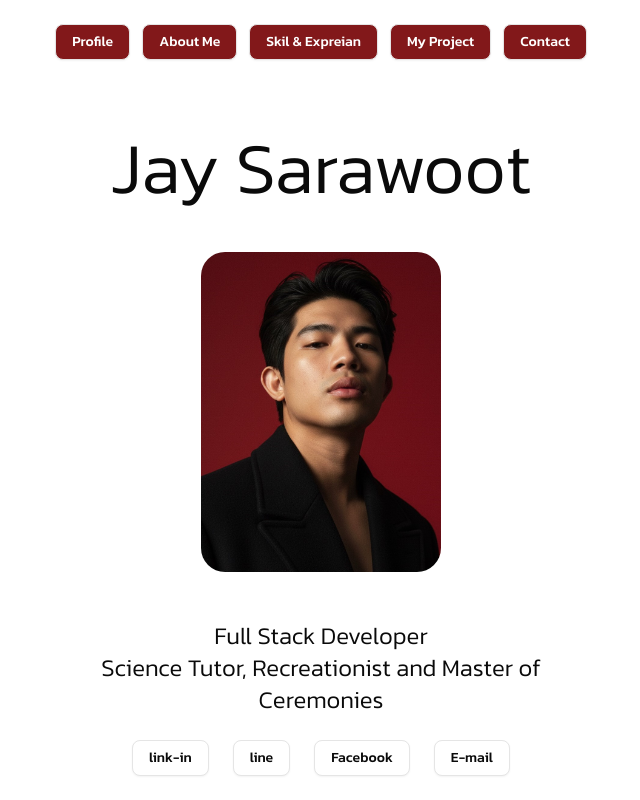
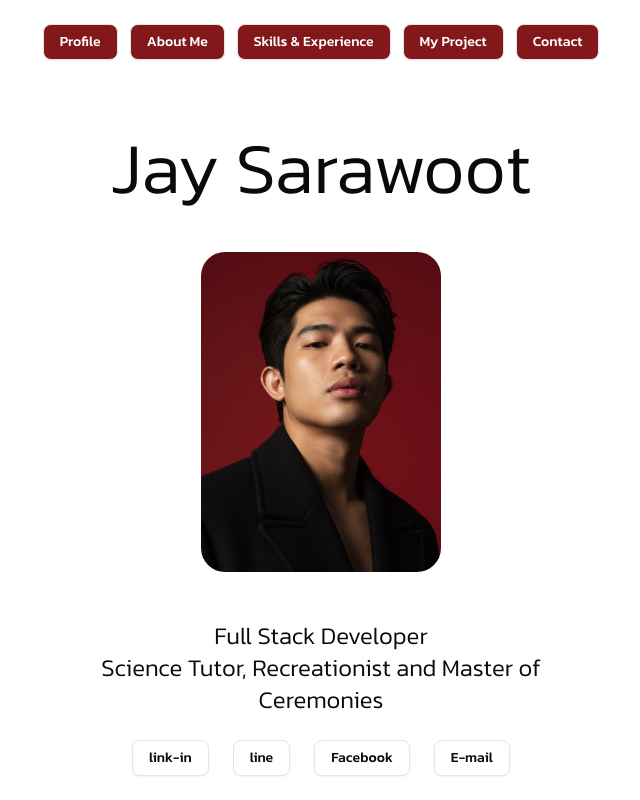
Before and after one commit to Sarawoot-K/Portfolio-Sarawoot-K, a React (Vite) app: page / in a window 1280 px wide. Shown: the top 800 px of the page, without its empty margins (319-959 px from the left). Built offline with nearby package versions, Linux system fonts and the light colour scheme.

Commit message:
modified : app & fix img

```diff
--- a/src/App.jsx
+++ b/src/App.jsx
@@ -4,7 +4,7 @@ import AboutMe from "./components/AboutMe";
 import Skill from "./components/Skill";
 import MyProject from "./components/MyProject";
 import Contact from "./components/Contact";
-import { Button,} from "./components/ui/button";
+import { Button } from "./components/ui/button";
 
 const App = () => {
   const [view, setView] = useState("user");
@@ -19,61 +19,32 @@ const App = () => {
 
   const ActiveView = views[view];
 
+  const navItems = [
+    { id: "user", label: "Profile" },
+    { id: "aboutme", label: "About Me" },
+    { id: "skill", label: "Skills & Experience" },
+    { id: "myproject", label: "My Project" },
+    { id: "contact", label: "Contact" },
+  ];
+
   return (
     <div className="">
       <div className="">
         <section className="">
           <ul className="flex justify-center p-6 gap-3 flex-wrap max-w-480">
-            <li>
-              <div onClick={() => setView("user")}>
+            {navItems.map((item) => (
+              <li key={item.id}>
+                <div>
                   <Button
+                    onClick={() => setView(item.id)}
                     variant="outline"
                     className="btn cursor-pointer bg-red-900 text-white"
                   >
-                  Profile
+                    {item.label}
                   </Button>
                 </div>
               </li>
-            <li>
-              <div onClick={() => setView("aboutme")}>
-                <Button
-                  variant="outline"
-                  className="btn cursor-pointer  bg-red-900 text-white"
-                >
-                  About Me
-                </Button>
-              </div>
-            </li>
-            <li>
-              <div onClick={() => setView("skill")}>
-                <Button
-                  variant="outline"
-                  className="btn cursor-pointer  bg-red-900 text-white"
-                >
-                  Skil & Expreian
-                </Button>
-              </div>
-            </li>
-            <li>
-              <div onClick={() => setView("myproject")}>
-                <Button
-                  variant="outline"
-                  className="btn cursor-pointer  bg-red-900 text-white"
-                >
-                  My Project
-                </Button>
-              </div>
-            </li>
-            <li>
-              <div onClick={() => setView("contact")}>
-                <Button
-                  variant="outline"
-                  className="btn cursor-pointer bg-red-900 text-white"
-                >
-                  Contact
-                </Button>
-              </div>
-            </li>
+            ))}
           </ul>
         </section>
         <section className=" max-w-480 flex justify-center">
--- a/src/components/UserProfile.jsx
+++ b/src/components/UserProfile.jsx
@@ -23,11 +23,9 @@ const UserProfile = () => {
         <div className="text-7xl p-6">Jay Sarawoot</div>
         <div className="flex justify-center p-6">
           <img
-            src="/src/img/img2906.JPG"
+            src="/src/img/img29061.jpg"
             className="w-60 h-80 rounded-3xl"
             alt="profile"
-            rel="img"
-            type="image/svg+xml"
           ></img>
         </div>
         <p className="text-center text-2xl p-6">
@@ -70,20 +68,6 @@ const UserProfile = () => {
           และการแบ่งปันความรู้ต่างๆของผมครับ
         </p>
         <div className="text-3xl flex flex-col items-center">
-          {/* <div className="flex flex-row ">
-            <img
-              src="./src/img/image-eGdwt0ghqfF9avmbJhC9x9b8zUdJWV.png"
-              className="w-[50px] h-[50px]"
-            />
-            <img
-              src="./src/img/image-eGdwt0ghqfF9avmbJhC9x9b8zUdJWV.png"
-              className="w-[50px] h-[50px]"
-            />
-            <img
-              src="./src/img/image-eGdwt0ghqfF9avmbJhC9x9b8zUdJWV.png"
-              className="w-[50px] h-[50px]"
-            />
-          </div> */}
           "รักการเรียนรู้สิ่งใหม่ๆ จนกลายเป็นเป็ด และเป็ดที่ดีคือเป็ด
           Pro(festional)"
         </div>
@@ -376,9 +360,7 @@ const UserProfile = () => {
                   src="/src/img/imgduck.png"
                   className="w-[50px] h-[50px] m-3"
                   alt="Duck image"
-                  rel="icon"
-                  type="image/svg+xml"
-                />
+                ></img>
               </div>
             </div>
           </div>
```
Lines whose indentation alone changed are shown as unchanged.
